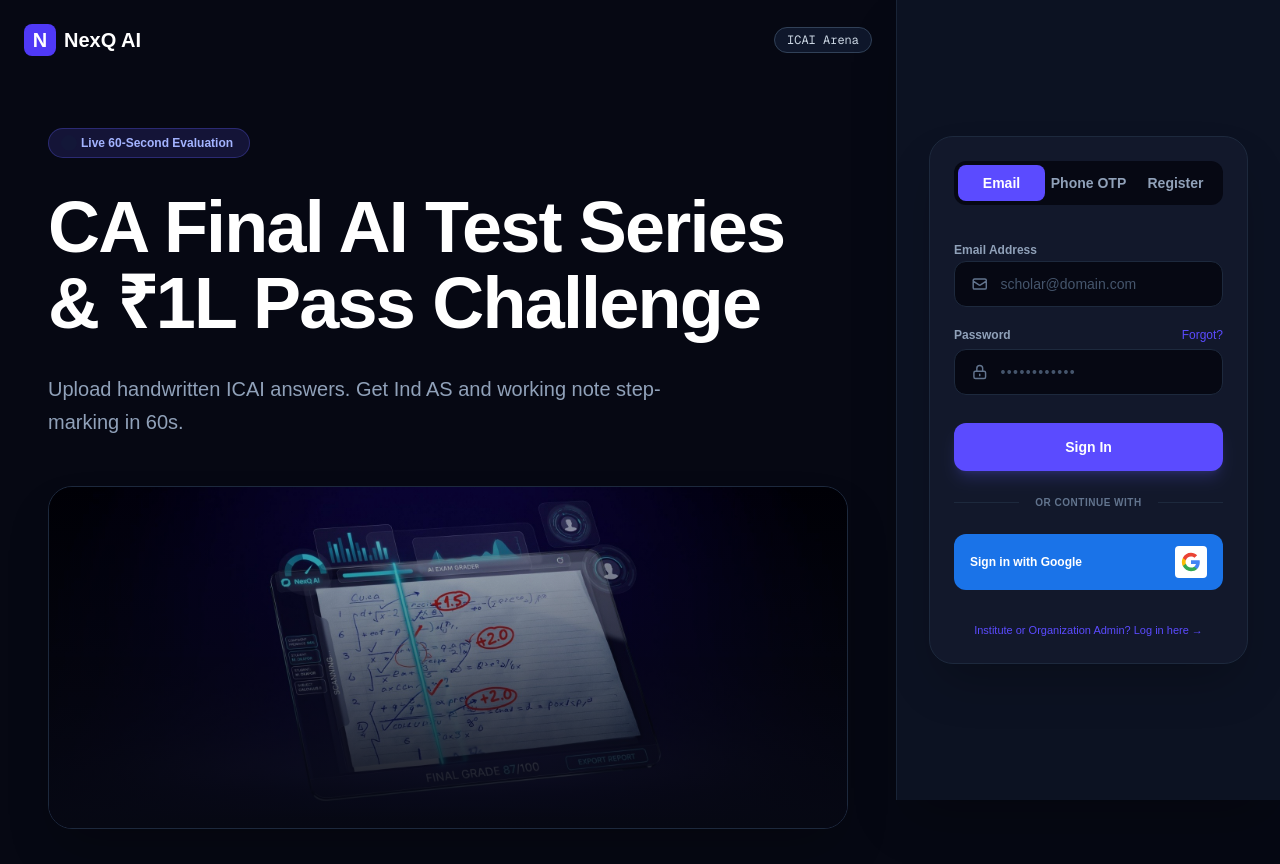
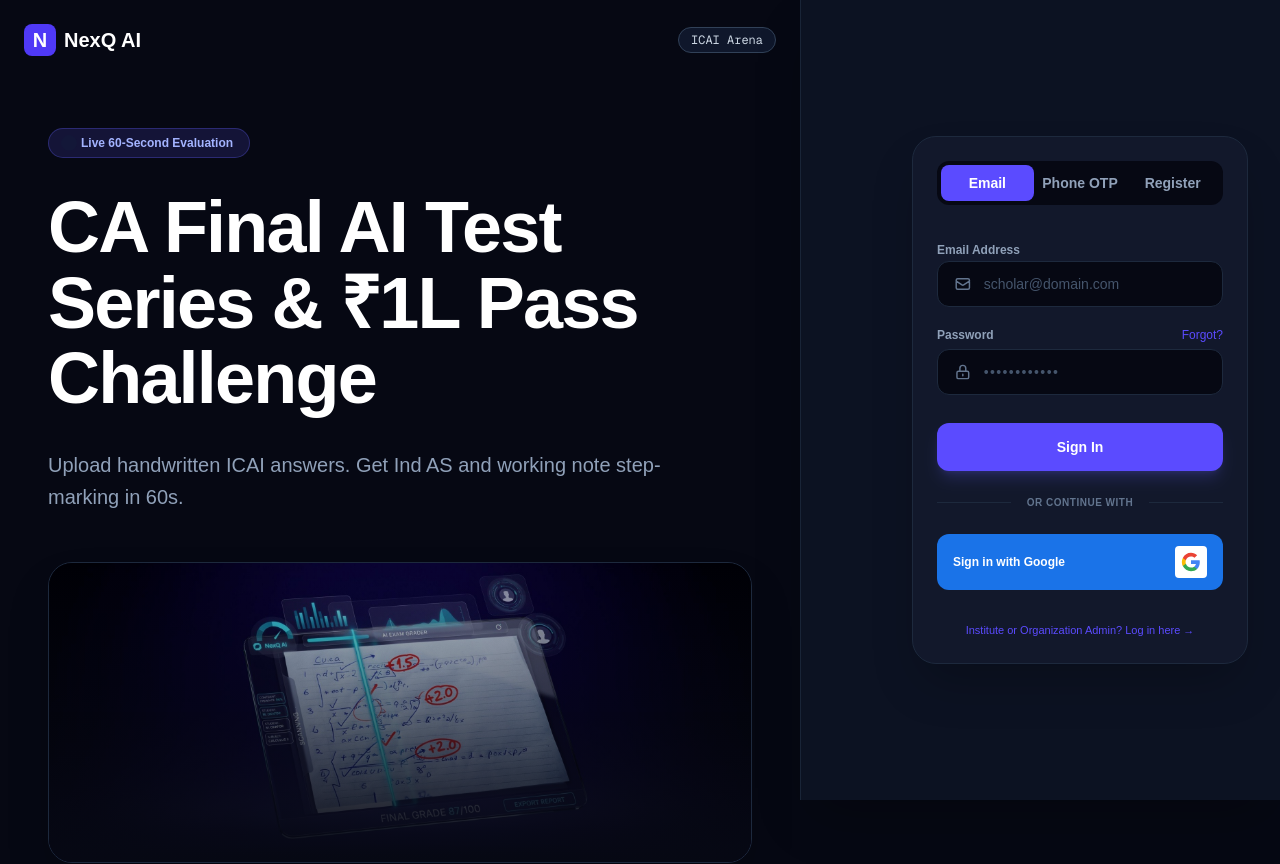
Before and after one commit to Deepakca/nexq-marketing, a Next.js app: page /ca in a window 1280 px wide. Shown: the top 864 px of the page. Built offline with nearby package versions, Linux system fonts and the light colour scheme.

Commit message:
fix: static website

```diff
--- a/app/[exam]/page.tsx
+++ b/app/[exam]/page.tsx
@@ -1,8 +1,8 @@
 // FILE: ./app/[exam]/page.tsx
 "use client";
 
-import { useState, useEffect, use } from "react";
-import { motion, AnimatePresence } from "framer-motion";
+import { useState, use } from "react";
+import { motion, useScroll, useTransform, useMotionValueEvent } from "framer-motion";
 import { EXAM_CONFIG } from "../../config/exams";
 import Link from "next/link";
 
@@ -17,29 +17,34 @@
   const { exam } = use(params);
   const data = EXAM_CONFIG[exam.toLowerCase()];
 
-  // Panel Animation State
-  const [isScrolled, setIsScrolled] = useState(false);
+  // 1. Hook into the window's scroll position
+  const { scrollY } = useScroll();
+
+  // 2. Map scroll pixels (0 to 600px) directly to CSS values (1:1 with scroll speed)
+  const panelWidth = useTransform(scrollY, [0, 600], ["30%", "4rem"]);
+  const leftMargin = useTransform(scrollY, [0, 600], ["30%", "4rem"]);
+
+  // Fade out the login form as they scroll down
+  const formOpacity = useTransform(scrollY, [0, 350], [1, 0]);
+  // Fade in the vertical "OPEN LOGIN" text as it fully collapses
+  const textOpacity = useTransform(scrollY, [450, 600], [0, 1]);
+
+  // State to handle manual override if they click the collapsed strip to reopen it
+  const [isScrolledPast, setIsScrolledPast] = useState(false);
   const [isPanelForcedOpen, setIsPanelForcedOpen] = useState(false);
-
-  // Login Form Tab State
   const [authTab, setAuthTab] = useState<"email" | "phone" | "register">("email");
 
-  useEffect(() => {
-    const handleScroll = () => {
-      if (window.scrollY > 150) {
-        setIsScrolled(true);
-        setIsPanelForcedOpen(false);
+  // Track scroll to manage pointer-events (clicks) safely
+  useMotionValueEvent(scrollY, "change", (latest) => {
+    if (latest > 350) {
+      if (!isScrolledPast) setIsScrolledPast(true);
     } else {
-        setIsScrolled(false);
+      if (isScrolledPast) setIsScrolledPast(false);
+      if (isPanelForcedOpen) setIsPanelForcedOpen(false); // Auto-reset manual open if they scroll to top
     }
-    };
-    window.addEventListener("scroll", handleScroll);
-    return () => window.removeEventListener("scroll", handleScroll);
-  }, []);
+  });
 
   if (!data) return <div className="p-20 text-white">Exam not found.</div>;
-
-  const isPanelCollapsed = isScrolled && !isPanelForcedOpen;
 
   return (
     <div className="min-h-screen bg-[#060813] text-white flex overflow-x-hidden">
@@ -49,8 +54,9 @@
       {/* ========================================== */}
       <motion.div
         className="flex-1 min-h-screen pb-32"
-        animate={{ marginRight: isPanelCollapsed ? "4rem" : "30%" }}
-        transition={{ type: "spring", stiffness: 200, damping: 25 }}
+        style={{ marginRight: isPanelForcedOpen ? undefined : leftMargin }}
+        animate={{ marginRight: isPanelForcedOpen ? "30%" : undefined }}
+        transition={{ type: "spring", stiffness: 300, damping: 30 }}
       >
         <header className="p-6 flex justify-between items-center max-w-5xl mx-auto">
           <Link href="/" className="font-black text-xl flex items-center gap-2">
@@ -125,58 +131,62 @@
       </motion.div>
 
       {/* ========================================== */}
-      {/* RIGHT PANEL: LIVE LOGIN UI BINDING           */}
+      {/* RIGHT PANEL: SCROLL-SYNCED LOGIN UI          */}
       {/* ========================================== */}
-      <AnimatePresence initial={false}>
       <motion.div
-          className="fixed top-0 right-0 h-screen bg-[#0C1222] border-l border-slate-800/80 shadow-2xl z-50 flex flex-col"
-          initial={false}
-          animate={{ width: isPanelCollapsed ? "4rem" : "30%" }}
-          transition={{ type: "spring", stiffness: 200, damping: 25 }}
+        className="fixed top-0 right-0 h-screen bg-[#0C1222] border-l border-slate-800/80 shadow-2xl z-50 flex flex-col overflow-hidden"
+        style={{ width: isPanelForcedOpen ? undefined : panelWidth }}
+        animate={{ width: isPanelForcedOpen ? "30%" : undefined }}
+        transition={{ type: "spring", stiffness: 300, damping: 30 }}
       >
-          {isPanelCollapsed ? (
-            <div
-              className="w-full h-full flex items-center justify-center cursor-pointer hover:bg-slate-800 transition-colors group relative"
+        {/* The Vertical "▶ OPEN LOGIN" Strip (Fades in on scroll) */}
+        {/* The Vertical "▶ OPEN LOGIN" Strip (Fades in on scroll) */}
+        <motion.div
+          className="absolute inset-0 flex items-center justify-center cursor-pointer hover:bg-slate-800 transition-colors group z-10"
+          style={{
+            opacity: isPanelForcedOpen ? 0 : textOpacity,
+            pointerEvents: isScrolledPast && !isPanelForcedOpen ? "auto" : "none"
+          }}
+          animate={{ opacity: isPanelForcedOpen ? 0 : undefined }}
           onClick={() => setIsPanelForcedOpen(true)}
         >
           <div className="absolute top-6 w-2 h-2 rounded-full bg-indigo-500 animate-pulse" />
           <div className="rotate-90 whitespace-nowrap text-sm font-black tracking-widest text-slate-400 group-hover:text-indigo-400 transition-colors">
             ▶ OPEN LOGIN
           </div>
-            </div>
-          ) : (
-            <div className="w-full h-full flex flex-col items-center justify-center p-8 overflow-y-auto relative">
+        </motion.div>
 
-              {isScrolled && (
+        {/* The Full Login Form (Fades out on scroll) */}
+        <motion.div
+          className="absolute top-0 right-0 h-full w-[30vw] min-w-[400px] flex flex-col items-center justify-center p-8 z-20"
+          style={{
+            opacity: isPanelForcedOpen ? undefined : formOpacity,
+            pointerEvents: isPanelForcedOpen || !isScrolledPast ? "auto" : "none"
+          }}
+          animate={{ opacity: isPanelForcedOpen ? 1 : undefined }}
+        >
+
+          {isPanelForcedOpen && (
             <button
               onClick={() => setIsPanelForcedOpen(false)}
-                  className="absolute top-6 right-6 w-8 h-8 flex items-center justify-center rounded-full bg-slate-800 text-slate-400 hover:text-white"
+              className="absolute top-6 left-6 w-8 h-8 flex items-center justify-center rounded-full bg-slate-800 text-slate-400 hover:text-white"
             >
               ✕
             </button>
           )}
 
           {/* Login Container exact matching the screenshot */}
-              <div className="w-full max-w-[400px] bg-[#12182B] border border-slate-800 rounded-3xl p-6 shadow-2xl">
+          <div className="w-full max-w-[380px] bg-[#12182B] border border-slate-800 rounded-3xl p-6 shadow-2xl">
 
             {/* 3-Way Tab Switcher */}
             <div className="flex bg-[#060813] rounded-xl p-1 mb-8">
-                  <button
-                    onClick={() => setAuthTab("email")}
-                    className={`flex-1 py-2 rounded-lg text-sm font-bold transition-colors ${authTab === "email" ? "bg-[#5B4BFF] text-white" : "text-slate-400 hover:text-slate-200"}`}
-                  >
+              <button onClick={() => setAuthTab("email")} className={`flex-1 py-2 rounded-lg text-sm font-bold transition-colors ${authTab === "email" ? "bg-[#5B4BFF] text-white" : "text-slate-400 hover:text-slate-200"}`}>
                 Email
               </button>
-                  <button
-                    onClick={() => setAuthTab("phone")}
-                    className={`flex-1 py-2 rounded-lg text-sm font-bold transition-colors ${authTab === "phone" ? "bg-[#5B4BFF] text-white" : "text-slate-400 hover:text-slate-200"}`}
-                  >
+              <button onClick={() => setAuthTab("phone")} className={`flex-1 py-2 rounded-lg text-sm font-bold transition-colors ${authTab === "phone" ? "bg-[#5B4BFF] text-white" : "text-slate-400 hover:text-slate-200"}`}>
                 Phone OTP
               </button>
-                  <button
-                    onClick={() => setAuthTab("register")}
-                    className={`flex-1 py-2 rounded-lg text-sm font-bold transition-colors ${authTab === "register" ? "bg-[#5B4BFF] text-white" : "text-slate-400 hover:text-slate-200"}`}
-                  >
+              <button onClick={() => setAuthTab("register")} className={`flex-1 py-2 rounded-lg text-sm font-bold transition-colors ${authTab === "register" ? "bg-[#5B4BFF] text-white" : "text-slate-400 hover:text-slate-200"}`}>
                 Register
               </button>
             </div>
@@ -209,7 +219,6 @@
               </button>
             </form>
 
-                {/* Divider */}
             <div className="flex items-center gap-4 my-6">
               <div className="flex-1 h-px bg-slate-800"></div>
               <span className="text-[10px] font-bold text-slate-500 uppercase tracking-wider">Or Continue With</span>
@@ -227,18 +236,13 @@
             </button>
 
             {/* Institute Admin Link */}
-                <a
-                  href="https://app.nexqai.in/institute/login"
-                  className="block text-center mt-8 text-[11px] text-[#5B4BFF] hover:text-indigo-400 transition-colors"
-                >
+            <a href="https://app.nexqai.in/institute/login" className="block text-center mt-8 text-[11px] text-[#5B4BFF] hover:text-indigo-400 transition-colors">
               Institute or Organization Admin? Log in here →
             </a>
 
           </div>
-            </div>
-          )}
         </motion.div>
-      </AnimatePresence>
+      </motion.div>
     </div>
   );
 }
```
Lines whose indentation alone changed are shown as unchanged.
